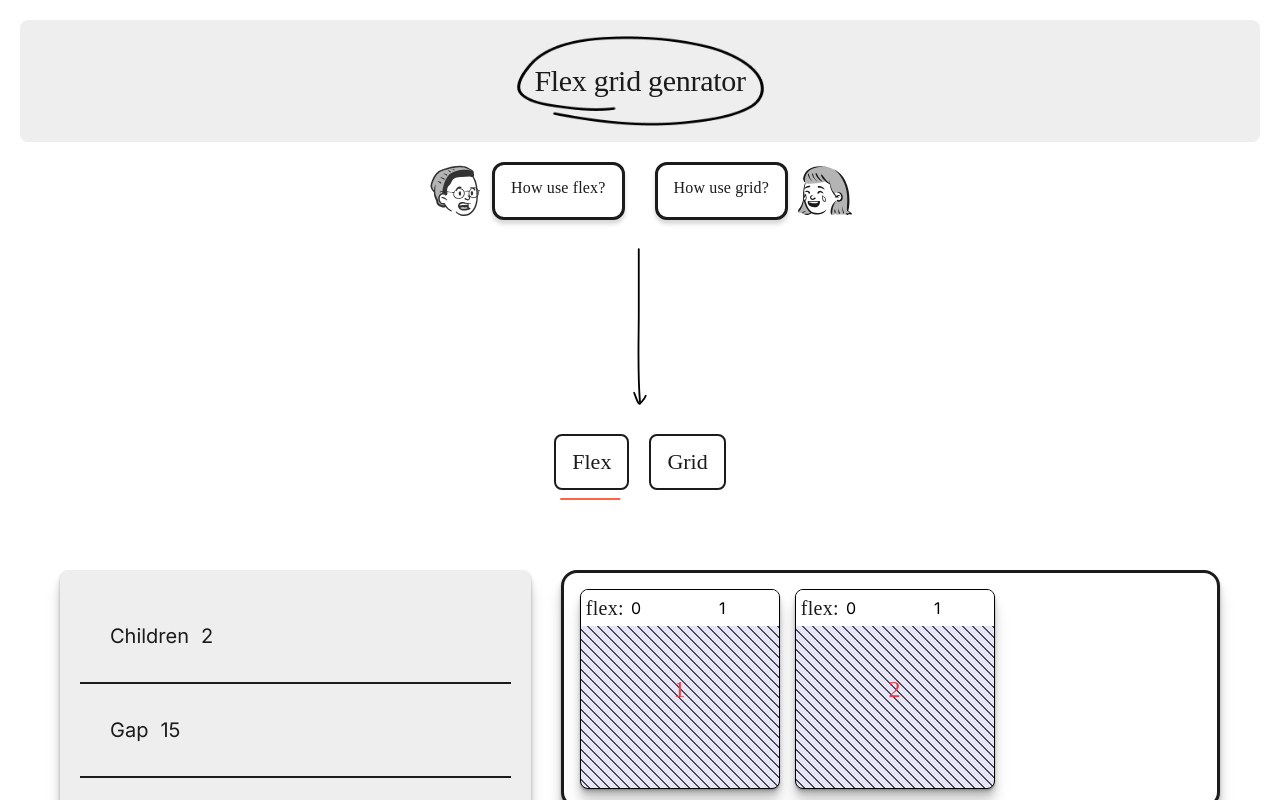
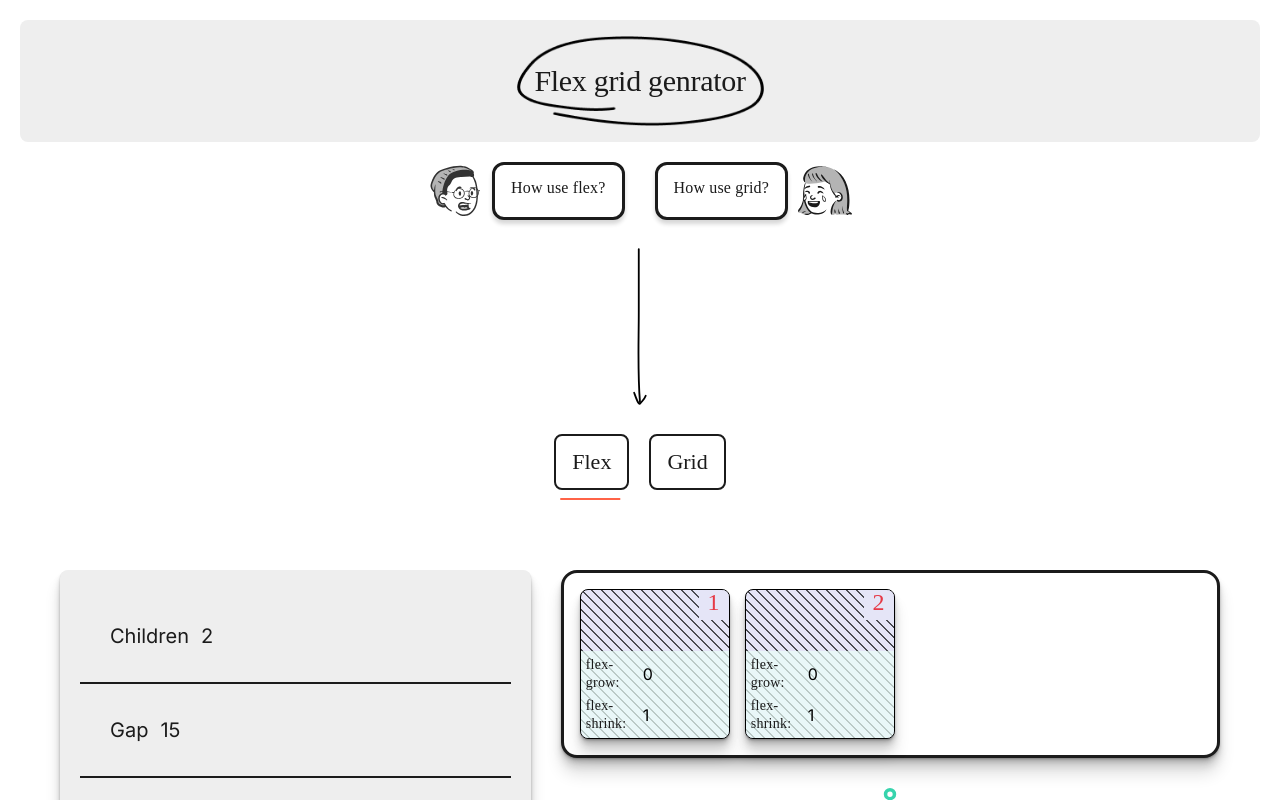
Before and after one commit to Andriikryl/flex-grid-generator, a Next.js app: page / in a window 1280 px wide. Shown: the top 800 px of the page. Built offline with nearby package versions, Linux system fonts and the light colour scheme.

Commit message:
add flex grow and flex shrink

```diff
--- a/src/app/globals.css
+++ b/src/app/globals.css
@@ -5,6 +5,9 @@
 *::after {
   box-sizing: border-box;
 }
+/* *{
+  outline: 1px solid tomato;
+} */
 
 main{
   overflow: hidden;
--- a/src/app/page.module.css
+++ b/src/app/page.module.css
@@ -30,7 +30,7 @@
 
 .inner__content{
     margin-block-start: 40px;
-    padding: 40px;
+    padding: clamp(10px, 5vw + 1rem, 40px);
 }
 
 .nav{
--- a/src/components/flex/Flex.tsx
+++ b/src/components/flex/Flex.tsx
@@ -4,10 +4,8 @@ import style from "./style.module.css";
 import { motion } from "framer-motion";
 import clsx from "clsx";
 import { InputFrame } from "../inputFrame/InputFrame";
-import VisuallyHidden from "../visuallyhidden/VisuallyHidden";
 import imageCode from "public/lines/annotation-noodle.svg";
 import Image from "next/image";
-import Faq from "../faq/Faq";
 
 interface BoxBlock {
   amount: number;
@@ -192,6 +190,7 @@ function BoxBlock({
       <motion.div
         style={{
           flexGrow: flexGrow[i],
+          flexShrink: flexShrink[i],
         }}
         key={i}
         className={clsx(
@@ -211,10 +210,9 @@ function BoxBlock({
         <div className={style.form__block}>
           <form className={clsx(style.form)}>
             <div className={style.label__box}>
-              <h3 className={style.form__flexTitle}>flex:</h3>
-              <div>
+              <div className={style.box}>
                 <label className={style.label} htmlFor={numberValumeId}>
-                  <VisuallyHidden>flex-grow</VisuallyHidden>
+                  flex-grow:
                 </label>
                 <input
                   className={clsx(style.input__number)}
@@ -232,9 +230,9 @@ function BoxBlock({
                   }}
                 />
               </div>
-              <div>
+              <div className={style.box}>
                 <label className={style.label} htmlFor={numberValumeId}>
-                  <VisuallyHidden>flex-shrink</VisuallyHidden>
+                  flex-shrink:
                 </label>
                 <input
                   className={clsx(style.input__number)}
@@ -251,7 +249,6 @@ function BoxBlock({
                   }}
                 />
               </div>
-              <span>auto</span>
             </div>
           </form>
         </div>
--- a/src/components/flex/style.module.css
+++ b/src/components/flex/style.module.css
@@ -12,6 +12,7 @@
     padding: 20px;
     display: flex;
     align-items: center;
+    flex-wrap: wrap;
     gap: 10px;
 }
 
@@ -79,8 +80,8 @@
 .little__block{
     display: grid;
     place-items: center;
-    width: 200px;
-    height: 200px;
+    width: 150px;
+    height: 150px;
     border: 1px solid black;
     background-color: #e5e5f7;
     background-size: 10px 10px;
@@ -106,6 +107,13 @@
 }
 
 .number{
+    display: block;
+    position: absolute;
+    right: 0;
+    top: 0;
+    background-color: #e5e5f7;
+    width: 30px;
+    height: 30px;
     color:  #e63946;
     text-align: center;
     font-family: Patrick Hand;
@@ -114,21 +122,38 @@
     font-weight: 400;
     line-height: 24px;
     letter-spacing: 0.24px;
+    text-align: center;
 }
 
 .form__block{
     width: 100%;
     position: absolute;
-    top: 0;
+    bottom: 0;
     left: 0;
+}
+
+.label{
+    color: var(--black, #1B1B1B);
+    font-family: Patrick Hand;
+    font-size: 14px;
+    font-style: normal;
+    font-weight: 400;
+    line-height: 18px;
+    letter-spacing: 0.28px;
 }
 
 .label__box{
     padding: 5px;
     display: flex;
+    flex-direction: column;
+    gap: 5px;
+    background-color: hsl(161, 100%, 96%, .7);
+}
+
+.box{
+    display: flex;
     align-items: center;
-    gap: 5px;
-    background-color: #ffffff;
+    justify-content: space-between;
 }
 
 .input__number{
```
